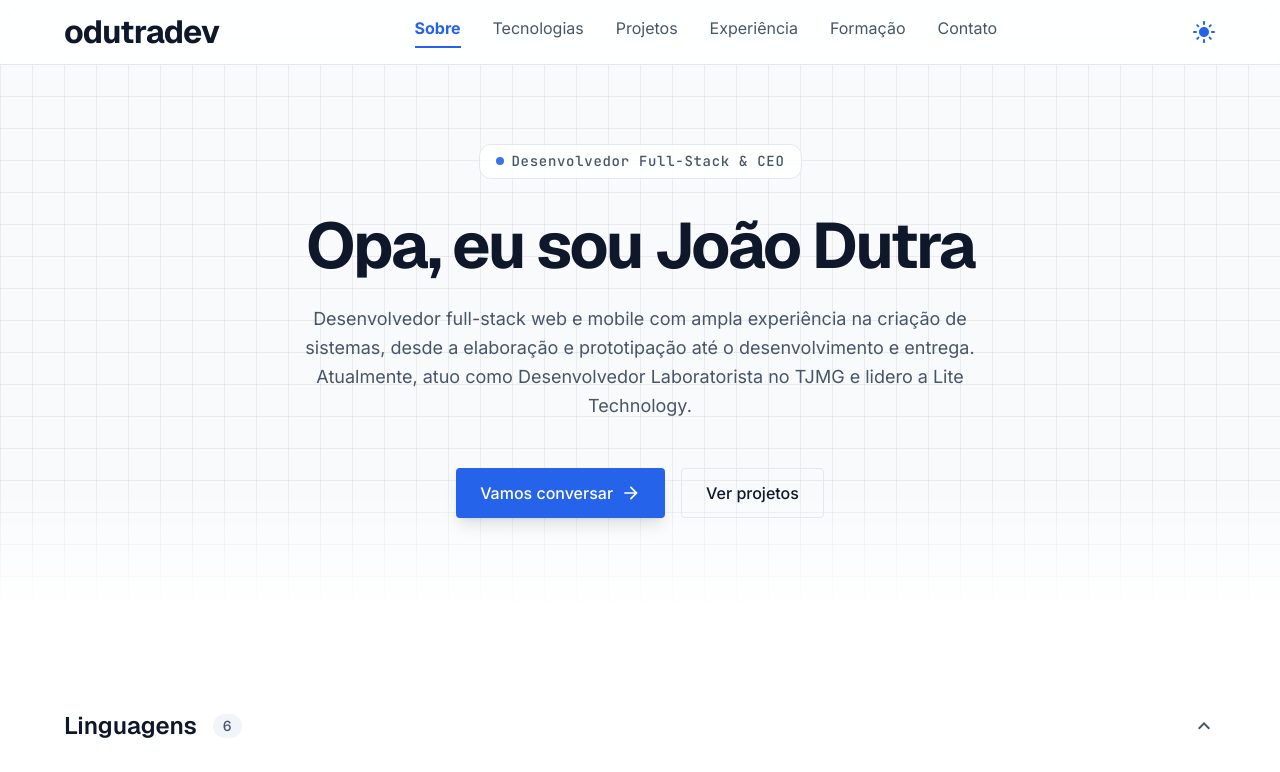
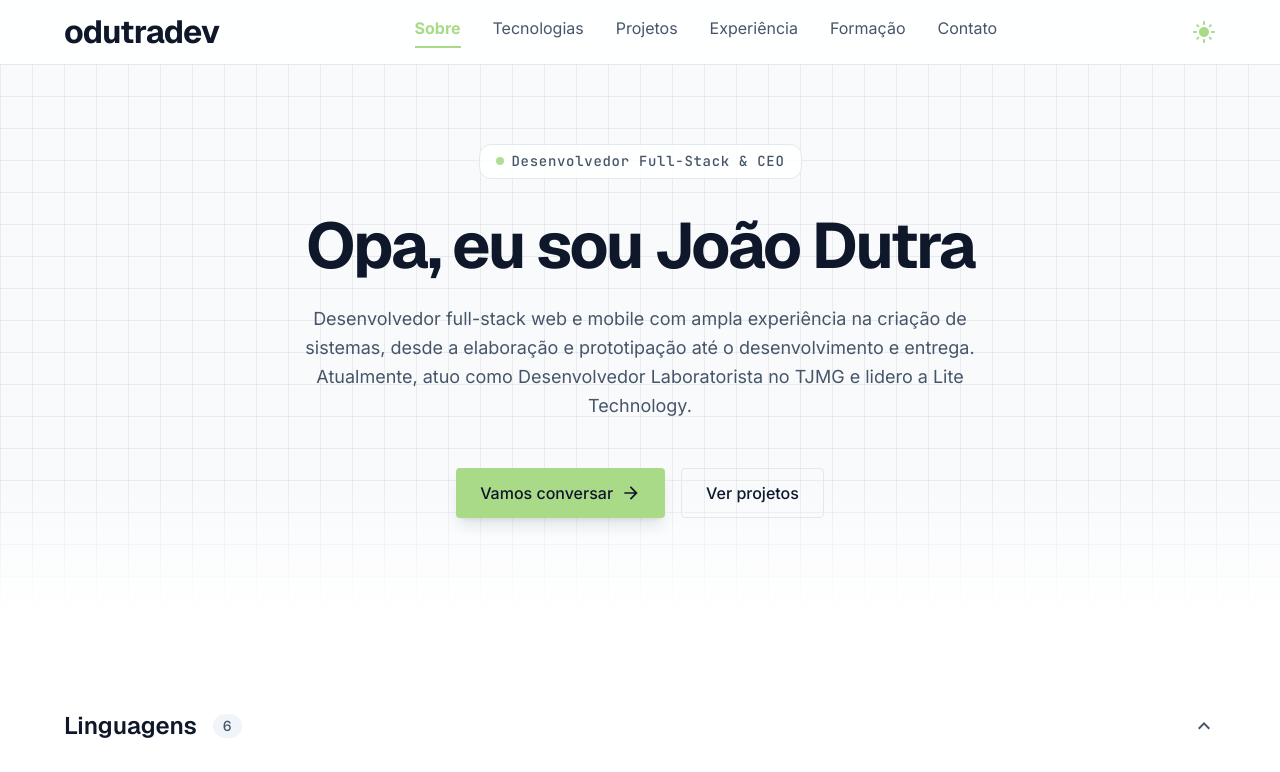
Before and after one commit to odutradev/odutra.com, a React (Vite) app: page / in a window 1280 px wide. Shown: the top 772 px of the page. Built offline with nearby package versions, Linux system fonts and the light colour scheme.

Commit message:
style: Change system main color to #a9da88

```diff
--- a/index.html
+++ b/index.html
@@ -132,18 +132,18 @@
         --color-slate-900: #FFFFFF;
         --color-slate-800: #F8FAFC;
         --color-slate-700: #E2E8F0;
-        --color-primary: #2563EB;
-        --color-primary-container: #DBEAFE;
-        --color-on-primary: #FFFFFF;
-        --color-on-primary-container: #1E40AF;
-        --color-electric-blue: #2563EB;
+        --color-primary: #a9da88;
+        --color-primary-container: #e8f7de;
+        --color-on-primary: #0F172A;
+        --color-on-primary-container: #234215;
+        --color-electric-blue: #a9da88;
         --color-pure-white: #FFFFFF;
         --color-grid-line: rgba(0, 0, 0, 0.06);
         --color-secondary: #64748B;
         --color-secondary-container: #F1F5F9;
         --color-on-secondary: #0F172A;
         --color-on-secondary-container: #334155;
-        --color-inverse-primary: #1D4ED8;
+        --color-inverse-primary: #94cd70;
         --color-inverse-surface: #0F172A;
       }
 
@@ -165,18 +165,18 @@
         --color-slate-900: #0A0A0A;
         --color-slate-800: #171717;
         --color-slate-700: #262626;
-        --color-primary: #adc6ff;
-        --color-primary-container: #4d8eff;
-        --color-on-primary: #002e6a;
-        --color-on-primary-container: #00285d;
-        --color-electric-blue: #3B82F6;
+        --color-primary: #a9da88;
+        --color-primary-container: #234215;
+        --color-on-primary: #0A0A0A;
+        --color-on-primary-container: #e8f7de;
+        --color-electric-blue: #a9da88;
         --color-pure-white: #FFFFFF;
         --color-grid-line: #171717;
         --color-secondary: #c5c7c8;
         --color-secondary-container: #494c4d;
         --color-on-secondary: #2e3132;
         --color-on-secondary-container: #babcbd;
-        --color-inverse-primary: #005ac2;
+        --color-inverse-primary: #94cd70;
         --color-inverse-surface: #e5e2e1;
       }
 
--- a/src/pages/main/subcomponentes/Hero/index.tsx
+++ b/src/pages/main/subcomponentes/Hero/index.tsx
@@ -48,7 +48,7 @@ const Hero = (_props: HeroProps) => {
             onClick={(event) => scrollToSection(event, '#contato')}
             whileHover={{ scale: 1.05 }}
             whileTap={{ scale: 0.95 }}
-            className="inline-flex items-center justify-center gap-2 px-6 py-3 bg-electric-blue text-pure-white rounded-lg font-body-md font-medium hover:bg-inverse-primary transition-colors group shadow-lg shadow-electric-blue/20"
+            className="inline-flex items-center justify-center gap-2 px-6 py-3 bg-electric-blue text-on-primary rounded-lg font-body-md font-medium hover:bg-inverse-primary transition-colors group shadow-lg shadow-electric-blue/20"
           >
             Vamos conversar
             <Icon name="arrow_forward" className="w-5 h-5 transition-transform group-hover:translate-x-1" />
```
